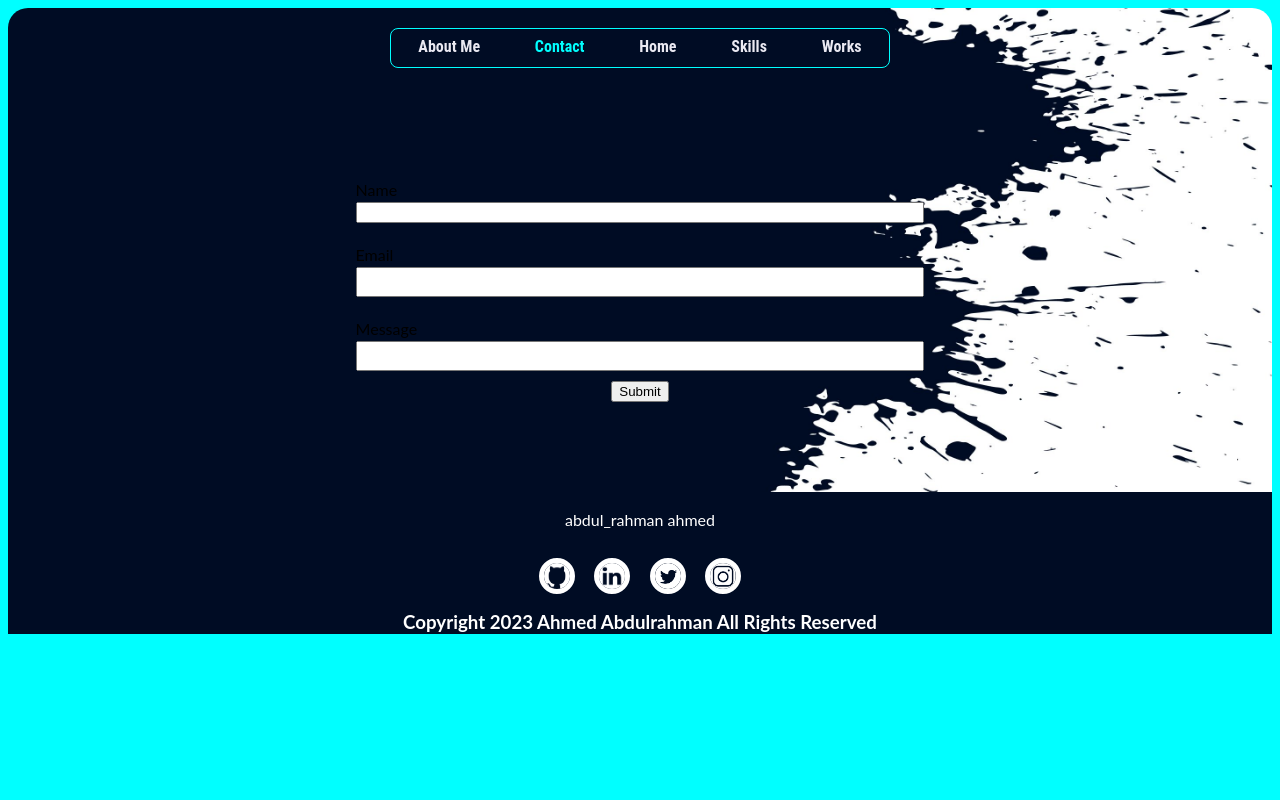
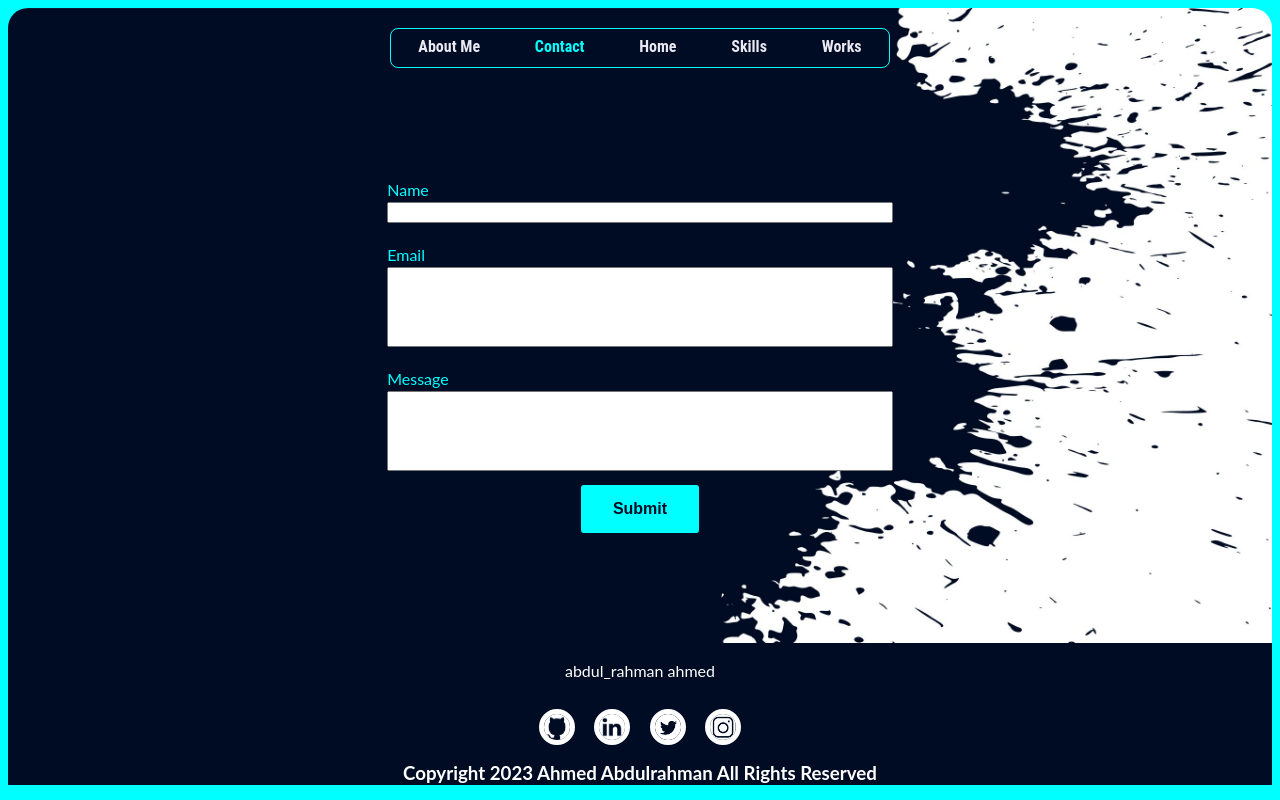
Before and after one commit to Rahman-Abdul/my-portfolio, a Next.js app: page /contact in a window 1280 px wide. Built offline with nearby package versions, Linux system fonts and the light colour scheme.

Commit message:
changes in contact page

```diff
--- a/pages/contact.tsx
+++ b/pages/contact.tsx
@@ -48,7 +48,7 @@ const Contact: any = () => {
           < label htmlFor='message'>Message</label>
           < input type='text' onChange={(e)=>{setName(e.target.value)}} name='message' className="ForminputField" />
         </div>
-        < input type='submit' onClick={(e)=>{handleSubmit(e)}}/>
+        < input className='button-contact' type='submit' onClick={(e)=>{handleSubmit(e)}}/>
         </form >
       </div>
     )
--- a/styles/globals.css
+++ b/styles/globals.css
@@ -428,8 +428,8 @@ div.desc {
 }
 
 .ForminputGroup {
-  height: 50%;
-  width: 45%;
+  height: 20%;
+  width: 40%;
   display: flex;
   flex-direction: column;
   margin: 10px 0;
@@ -440,5 +440,23 @@ div.desc {
 }
 
 .ForminputField {
-  height: 30px;
+  height: 80px;
 }
+label{
+  color: #00FFFF !important;
+}
+.button-contact {
+  background-color: #00FFFF;
+  border: none;
+  color: #000C24!important;
+  padding: 15px 32px;
+  text-align: center;
+  text-decoration: none;
+  display: inline-block;
+  font-size: 16px;
+  font-weight: bold;
+  margin: 4px 2px;
+  margin-bottom: 20px;
+  cursor: pointer;
+  border-radius: 3px;
+}
```
